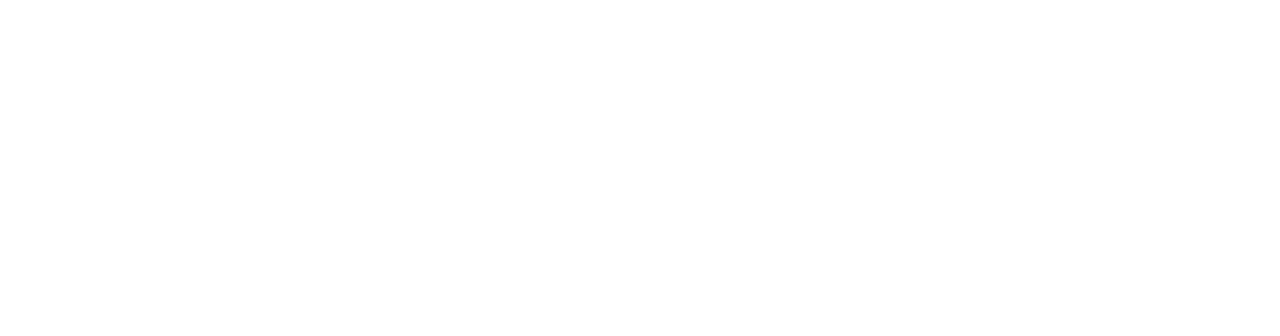
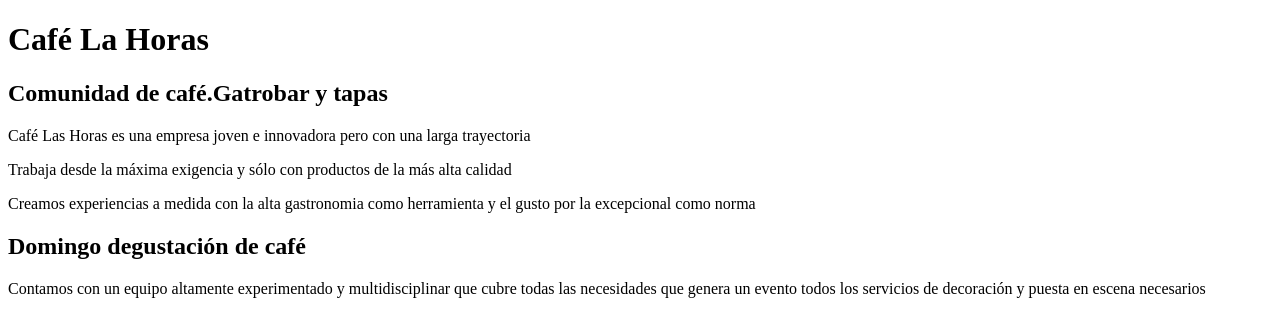
Before and after one commit to LeDobleD/lasHoras, a plain HTML site: page lasHoras/WebContent/CafeLasHoras.html in a window 1280 px wide. Drawn offline with Linux system fonts and the light colour scheme.

Commit message:
cafe las horas

```diff
--- a/lasHoras/WebContent/CafeLasHoras.html
+++ b/lasHoras/WebContent/CafeLasHoras.html
@@ -2,9 +2,24 @@
 <html>
 <head>
 <meta charset="UTF-8">
-<title>Insert title here</title>
+<title>Café Las Horas</title>
+<main>
 </head>
+<h1> Café La Horas</h1>
+</main>
+<section>
+<h1> Comunidad de café.Gatrobar y tapas</h1>
 <body>
+<p>Café Las Horas es una empresa joven e innovadora pero con una larga trayectoria</p>
+
+<p>Trabaja desde la máxima exigencia y sólo con productos de la más alta calidad</p>
+
+<p>Creamos experiencias a medida con la alta gastronomia como herramienta y el gusto por la excepcional como norma</p>
+
+<h1> Domingo degustación de café</h1>
+
+<p>Contamos con un equipo altamente experimentado y multidisciplinar que cubre todas las necesidades que genera un evento todos los servicios de decoración y puesta en escena necesarios</p>
+</section>
 
 </body>
 </html>
```
